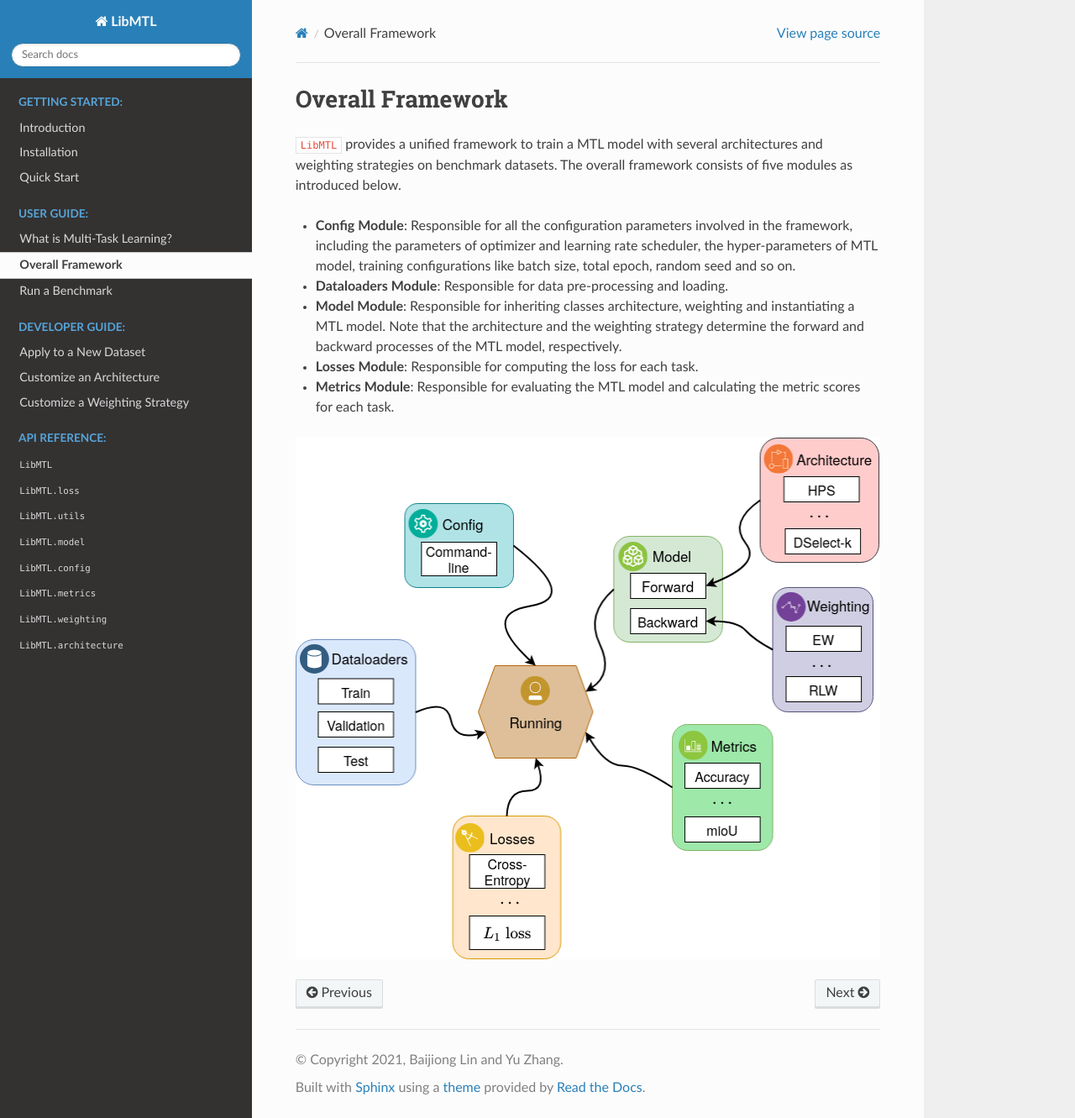
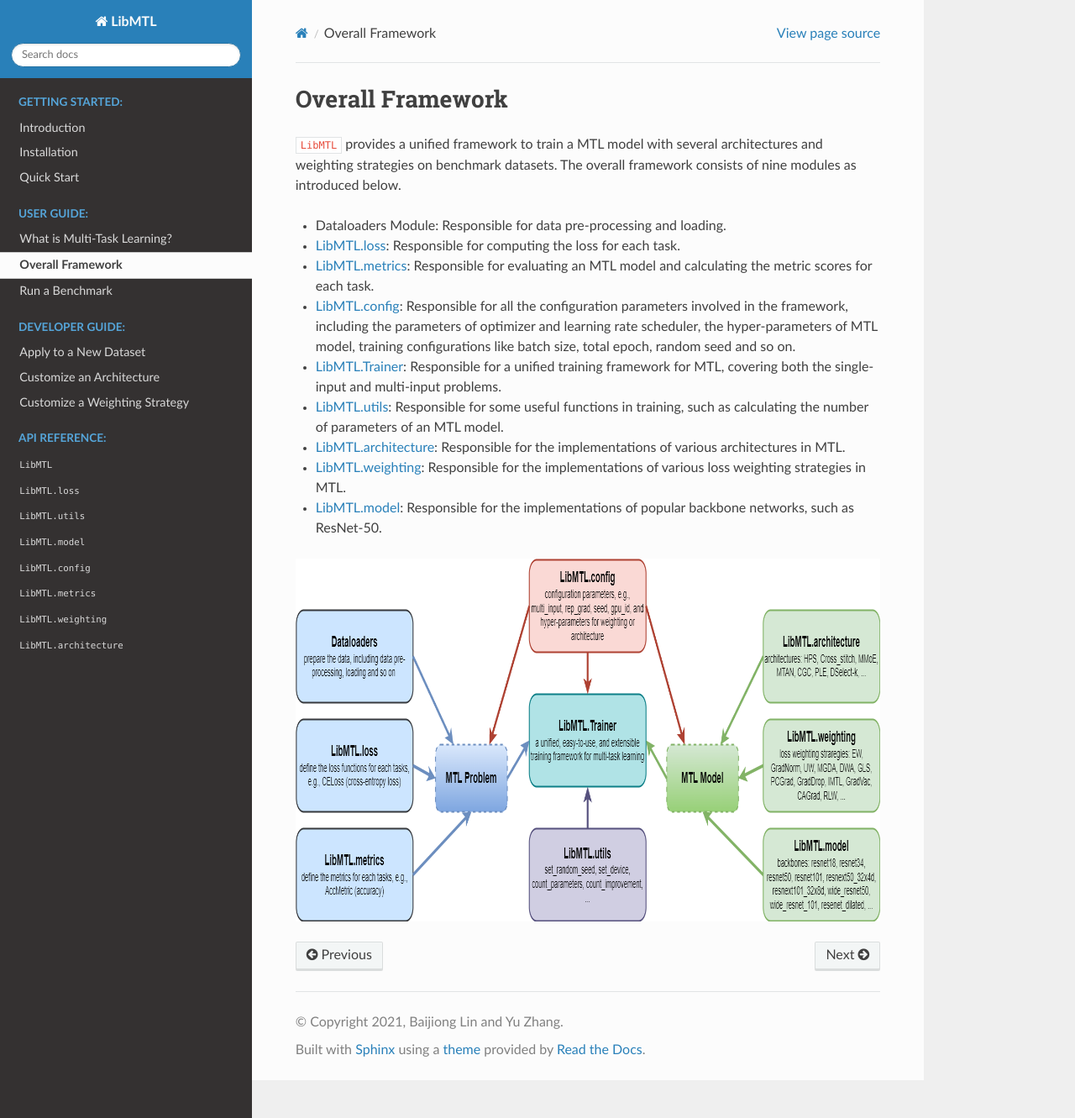
Before and after one commit to median-research-group/LibMTL, a Sphinx documentation site: the page built from docs/docs/user_guide/framework.md, in a window 1280 px wide and 1331 px high. Shown: the whole window at 84% size. Built offline with Sphinx 7.4.7 and the Read the Docs theme 2.0.0, drawn with Linux system fonts in a browser that asks for light colours.

Commit message:
update framework

````diff
--- a/docs/docs/user_guide/framework.md
+++ b/docs/docs/user_guide/framework.md
@@ -1,12 +1,26 @@
 ## Overall Framework
 
-``LibMTL`` provides a unified framework to train a MTL model with several architectures and weighting strategies on benchmark datasets. The overall framework consists of five modules as introduced below.
+``LibMTL`` provides a unified framework to train a MTL model with several architectures and weighting strategies on benchmark datasets. The overall framework consists of nine modules as introduced below.
 
-- **Config Module**: Responsible for all the configuration parameters involved in the framework, including the parameters of optimizer and learning rate scheduler, the hyper-parameters of MTL model, training configurations like batch size, total epoch, random seed and so on.
-- **Dataloaders Module**: Responsible for data pre-processing and loading.
-- **Model Module**: Responsible for inheriting classes architecture, weighting and instantiating a MTL model. Note that the architecture and the weighting strategy determine the forward and backward processes of the MTL model, respectively.
-- **Losses Module**: Responsible for computing the loss for each task.
-- **Metrics Module**: Responsible for evaluating the MTL model and calculating the metric scores for each task.
+```eval_rst
+- Dataloaders Module: Responsible for data pre-processing and loading.
+
+- `LibMTL.loss <../_autoapi/LibMTL/loss/index.html>`_: Responsible for computing the loss for each task.
+
+- `LibMTL.metrics <../_autoapi/LibMTL/metrics/index.html>`_: Responsible for evaluating an MTL model and calculating the metric scores for each task.
+
+- `LibMTL.config <../_autoapi/LibMTL/config/index.html>`_: Responsible for all the configuration parameters involved in the framework, including the parameters of optimizer and learning rate scheduler, the hyper-parameters of MTL model, training configurations like batch size, total epoch, random seed and so on.
+
+- `LibMTL.Trainer <../_autoapi/LibMTL/trainer/index.html>`_: Responsible for a unified training framework for MTL, covering both the single-input and multi-input problems.
+
+- `LibMTL.utils <../_autoapi/LibMTL/utils/index.html>`_: Responsible for some useful functions in training, such as calculating the number of parameters of an MTL model.
+
+- `LibMTL.architecture <../_autoapi/LibMTL/architecture/index.html>`_: Responsible for the implementations of various architectures in MTL.
+
+- `LibMTL.weighting <../_autoapi/LibMTL/weighting/index.html>`_: Responsible for the implementations of various loss weighting strategies in MTL.
+
+- `LibMTL.model <../_autoapi/LibMTL/model/index.html>`_: Responsible for the implementations of popular backbone networks, such as ResNet-50.
+```
 
 ```eval_rst
 .. figure:: ../images/framework.png
````
Also changed, not shown: README.md (+2 -6 lines), docs/docs/images/framework.png.
